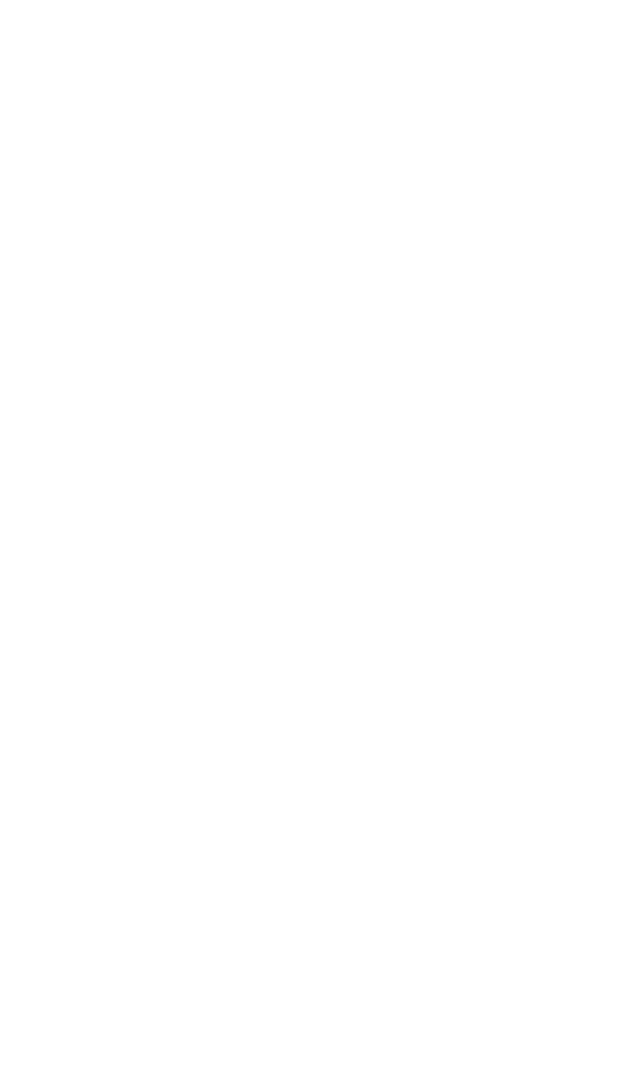
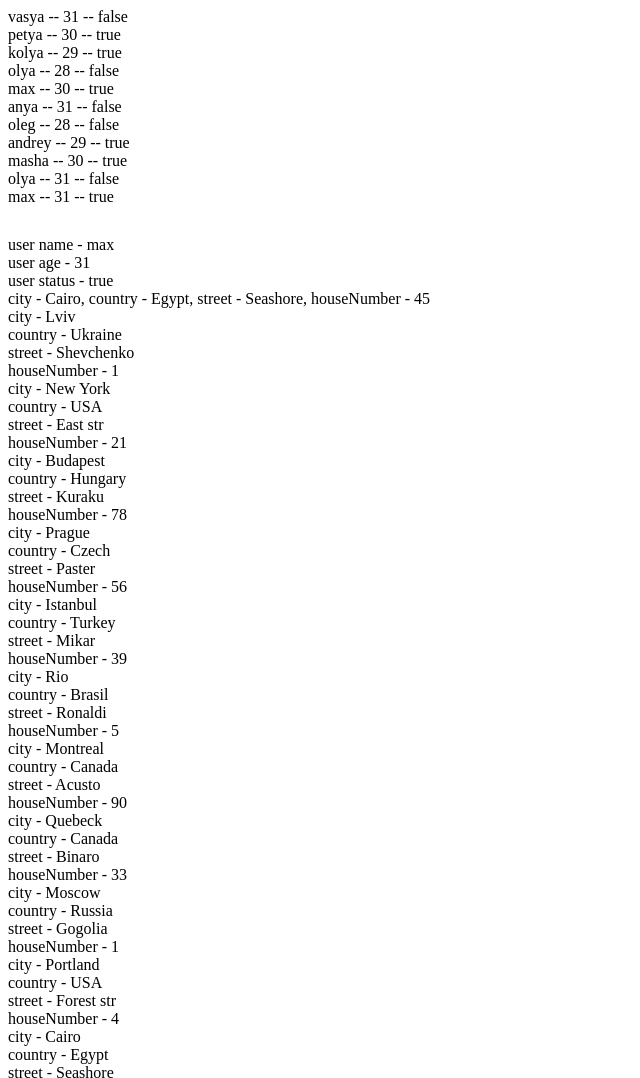
Before and after one commit to konstantin-sinkov/okten_js_homework, a plain HTML site: page lesson_5-3/users.html in a window 1280 px wide. Shown: the top 1078 px of the page, without its empty margins (0-640 px from the left). Before the commit the page ends 800 px from the top, so only its background shows below. Drawn offline with Linux system fonts and the light colour scheme.

Commit message:
lesson_5-3 DOM | added scripts to user.html

```diff
--- a/lesson_5-3/users.html
+++ b/lesson_5-3/users.html
@@ -8,10 +8,6 @@
 
 
   <script>
-    // - З масиву users за допомогою циклу витягнути адреси користувачів і записати (скопіювати) їх в інший порожній масив.
-    // - За допомоги циклу проітерувати  масив users, записати кожного юзера в сівй блок за допомоги document.createElement. Всі данні в одному блоці.
-    // - За допомоги циклу проітерувати  масив users, записати кожного юзера в сівй блок за допомоги document.createElement, розділивши всі властивості по своїм блокам (div>div*4)
-    // - За допомоги циклу проітерувати  масив users, записати кожного юзера в сівй блок за допомоги document.createElement, розділивши всі властивості по своїм блокам , блок з адресою зробити окремим блоком, з блоками для кожної властивості
 
       let users = [{
           name: 'vasya',
@@ -70,6 +66,74 @@
           address: {city: 'Cairo', country: 'Egypt', street: 'Seashore', houseNumber: 45}
       }];
 
+    // - З масиву users за допомогою циклу витягнути адреси користувачів і записати (скопіювати) їх в інший порожній масив.
+      let addresses = [];
+
+      for (const user of users) {
+          addresses.push(user.address);
+      }
+      console.log(addresses);
+
+    // - За допомоги циклу проітерувати  масив users, записати кожного юзера в сівй блок за допомоги document.createElement.
+    // Всі данні в одному блоці.
+      for (const user of users) {
+          let userDiv = document.createElement('div');
+          userDiv.innerHTML = `${user.name} -- ${user.age} -- ${user.status}`;
+
+          document.body.appendChild(userDiv);
+      }
+
+    // - За допомоги циклу проітерувати  масив users, записати кожного юзера в сівй блок за допомоги document.createElement,
+    // розділивши всі властивості по своїм блокам (div>div*4)
+      let nameDiv = document.createElement('div');
+      let ageDiv = document.createElement('div');
+      let statusDiv = document.createElement('div');
+      let  addressDiv = document.createElement('div');
+
+      for (const user of users) {
+          let userBlock = document.createElement('div');
+
+          nameDiv.innerText = `user name - ${user.name}`;
+          ageDiv.innerText = `user age - ${user.age}`;
+          statusDiv.innerText = `user status - ${user.status}`;
+          addressDiv.innerText = `city - ${user.address.city}, country - ${user.address.country}, street - ${user.address.street}, houseNumber - ${user.address.houseNumber}`;
+
+          userBlock.append(nameDiv, ageDiv, statusDiv, addressDiv);
+          userBlock.style.margin = '30px 0';
+
+          document.body.appendChild(userBlock);
+      }
+      console.log(addresses);
+
+    // - За допомоги циклу проітерувати  масив users, записати кожного юзера в сівй блок за допомоги document.createElement,
+    // розділивши всі властивості по своїм блокам , блок з адресою зробити окремим блоком, з блоками для кожної властивості
+
+      for (const user of users) {
+          let userBigBlock = document.createElement('div');
+
+          let addressDivBlock = document.createElement('div');
+          let cityDiv = document.createElement('div');
+          let countryDiv = document.createElement('div');
+          let streetDiv = document.createElement('div');
+          let houseNumberDiv = document.createElement('div');
+
+          nameDiv.innerText = `user name - ${user.name}`;
+          ageDiv.innerText = `user age - ${user.age}`;
+          statusDiv.innerText = `user status - ${user.status}`;
+          cityDiv.innerText = `city - ${user.address.city}`;
+          countryDiv.innerText = `country - ${user.address.country}`;
+          streetDiv.innerText = `street - ${user.address.street}`;
+          houseNumberDiv.innerText = `houseNumber - ${user.address.houseNumber}`;
+
+          addressDiv.append(cityDiv, countryDiv, streetDiv, houseNumberDiv);
+          userBigBlock.append(nameDiv, ageDiv, statusDiv, addressDiv);
+          userBigBlock.style.margin = '30px 0';
+
+          document.body.appendChild(userBigBlock);
+      }
+
+
+
 
   </script>
 </body>
```
Also changed, not shown: lesson_5-3/list.html (+40 -21 lines). Lines whose indentation alone changed are shown as unchanged.
